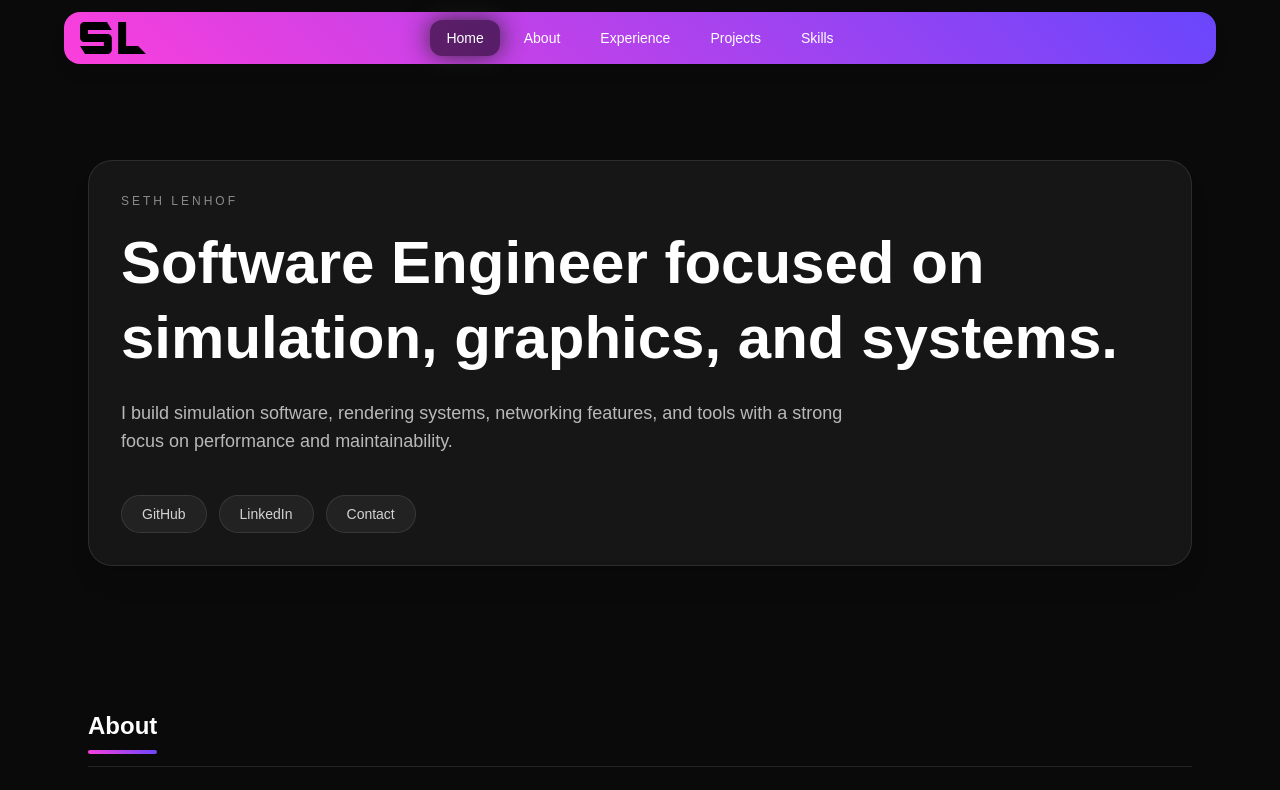
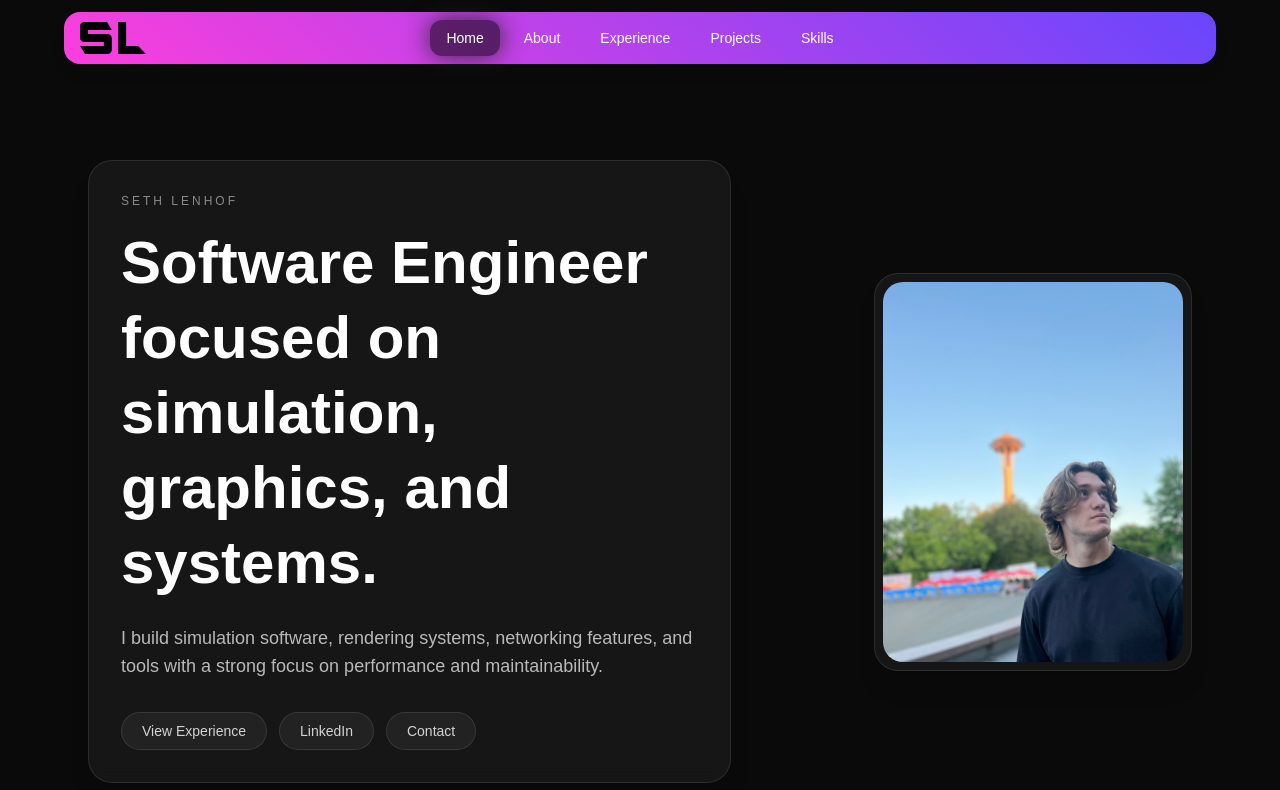
Before and after one commit to sethlenhof/website-mk2, a Next.js app: page / in a window 1280 px wide. Shown: the top 790 px of the page. Built offline with nearby package versions, Linux system fonts and the light colour scheme.

Commit message:
Update Hero

```diff
--- a/src/components/sections/Hero.tsx
+++ b/src/components/sections/Hero.tsx
@@ -1,4 +1,7 @@
+"use client";
+
 import { site } from "@/data/site";
+import { scrollToSection } from "@/util/ScrollToSection";
 
 export default function Hero() {
   return (
@@ -10,12 +13,13 @@ export default function Hero() {
         <div className="h-72 w-[600px] rounded-full bg-blue-500/10 blur-3xl" />
       </div>
 
+      <div className="grid items-center gap-8 lg:grid-cols-[1.2fr_0.8fr]">
         <div className="rounded-3xl border border-white/10 bg-white/5 p-8 shadow-xl backdrop-blur">
           <p className="text-xs uppercase tracking-[0.25em] text-white/50">
             {site.name}
           </p>
 
-        <h1 className="mt-4 text-4xl font-bold leading-tight sm:text-6xl">
+          <h1 className="mt-4 text-4xl font-bold leading-tight text-white sm:text-5xl lg:text-6xl">
             {site.headline}
           </h1>
 
@@ -23,16 +27,19 @@ export default function Hero() {
             {site.subheadline}
           </p>
 
-        <div className="mt-10 flex flex-wrap gap-3">
-          <a
-            href={site.links.github}
-            target="_blank"
-            rel="noreferrer"
+          <div className="mt-8 flex flex-wrap gap-3">
+            {/* <button
+              onClick={() => scrollToSection("projects")}
               className="rounded-full border border-white/10 bg-white/5 px-5 py-2 text-sm text-white/80 transition hover:bg-white/10"
             >
-            GitHub
-          </a>
-
+              View Projects
+            </button> */}
+            <button
+              onClick={() => scrollToSection("experience")}
+              className="rounded-full border border-white/10 bg-white/5 px-5 py-2 text-sm text-white/80 transition hover:bg-white/10"
+            >
+              View Experience
+            </button>
             <a
               href={site.links.linkedin}
               target="_blank"
@@ -41,7 +48,6 @@ export default function Hero() {
             >
               LinkedIn
             </a>
-
             <a
               href={`mailto:${site.email}`}
               className="rounded-full border border-white/10 bg-white/5 px-5 py-2 text-sm text-white/80 transition hover:bg-white/10"
@@ -50,6 +56,17 @@ export default function Hero() {
             </a>
           </div>
         </div>
+
+        <div className="flex justify-center lg:justify-end">
+          <div className="overflow-hidden rounded-3xl border border-white/10 bg-white/5 p-2 shadow-xl backdrop-blur">
+            <img
+              src="/images/profile/me.jpeg"
+              alt="Seth Lenhof"
+              className="h-[320px] w-[260px] rounded-[1.25rem] object-cover sm:h-[380px] sm:w-[300px]"
+            />
+          </div>
+        </div>
+      </div>
     </section>
   );
 }
--- a/src/components/ui/Navbar.tsx
+++ b/src/components/ui/Navbar.tsx
@@ -1,5 +1,6 @@
 "use client";
 
+import { scrollToSection } from "@/util/ScrollToSection";
 import { useEffect, useState } from "react";
 
 const navItems = [
@@ -56,32 +57,6 @@ useEffect(() => {
 
   return () => clearTimeout(timer);
 }, []);
-
-const scrollToSection = (id: string) => {
-  const section = document.getElementById(id);
-  if (!section) return;
-
-  if (id === "home") {
-    window.scrollTo({
-      top: 0,
-      behavior: "smooth",
-    });
-    return;
-  }
-
-  const nav = document.querySelector("header");
-  const navHeight = nav ? nav.getBoundingClientRect().height : 0;
-
-  const top =
-    section.getBoundingClientRect().top +
-    window.scrollY -
-    navHeight;
-
-  window.scrollTo({
-    top,
-    behavior: "smooth",
-  });
-};
 
   return (
     <header className="sticky top-0 z-50 px-3 pt-3">
--- /dev/null
+++ b/src/util/ScrollToSection.tsx
@@ -0,0 +1,25 @@
+export const scrollToSection = (id: string) => {
+  const section = document.getElementById(id);
+  if (!section) return;
+
+  if (id === "home") {
+    window.scrollTo({
+      top: 0,
+      behavior: "smooth",
+    });
+    return;
+  }
+
+  const nav = document.querySelector("header");
+  const navHeight = nav ? nav.getBoundingClientRect().height : 0;
+
+  const top =
+    section.getBoundingClientRect().top +
+    window.scrollY -
+    navHeight;
+
+  window.scrollTo({
+    top,
+    behavior: "smooth",
+  });
+};
```
Also changed, not shown: public/images/profile/me.jpeg (added). Lines whose indentation alone changed are shown as unchanged.
